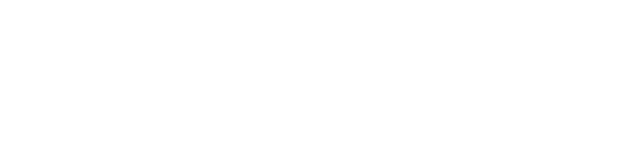
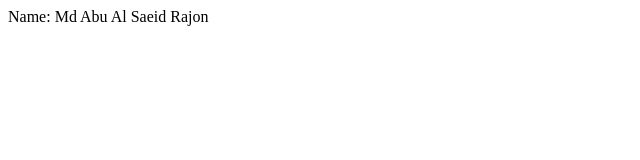
Before and after one commit to AbuAlSaeidRajon/Lesson-1_javascript, a plain HTML site: page index.html in a window 1280 px wide. Shown: the whole page, without its empty margins (0-640 px from the left). Drawn offline with Linux system fonts and the light colour scheme.

Commit message:
different fuction added

```diff
--- a/index.html
+++ b/index.html
@@ -7,7 +7,15 @@
 </head>
 <body>
     <script>
+
         alert("Name: Md Abu Al Saeid");
+        //  here we are using "" mark cause Name: Md Abu Al Saeid is a string variable. So, for one or more word er have to use "" or '' marks for the variable. if we use number here we don't need any quotation marks. but if we use "10" then the 10 will show us as string not number.
+
+        // we can use varies function to display output. so here are some.....
+        document.write("Name: Md Abu Al Saeid Rajon");
+        // another one is
+        console.log("Md Abu Al Saeid");
+
     </script>
 </body>
 </html>
```
